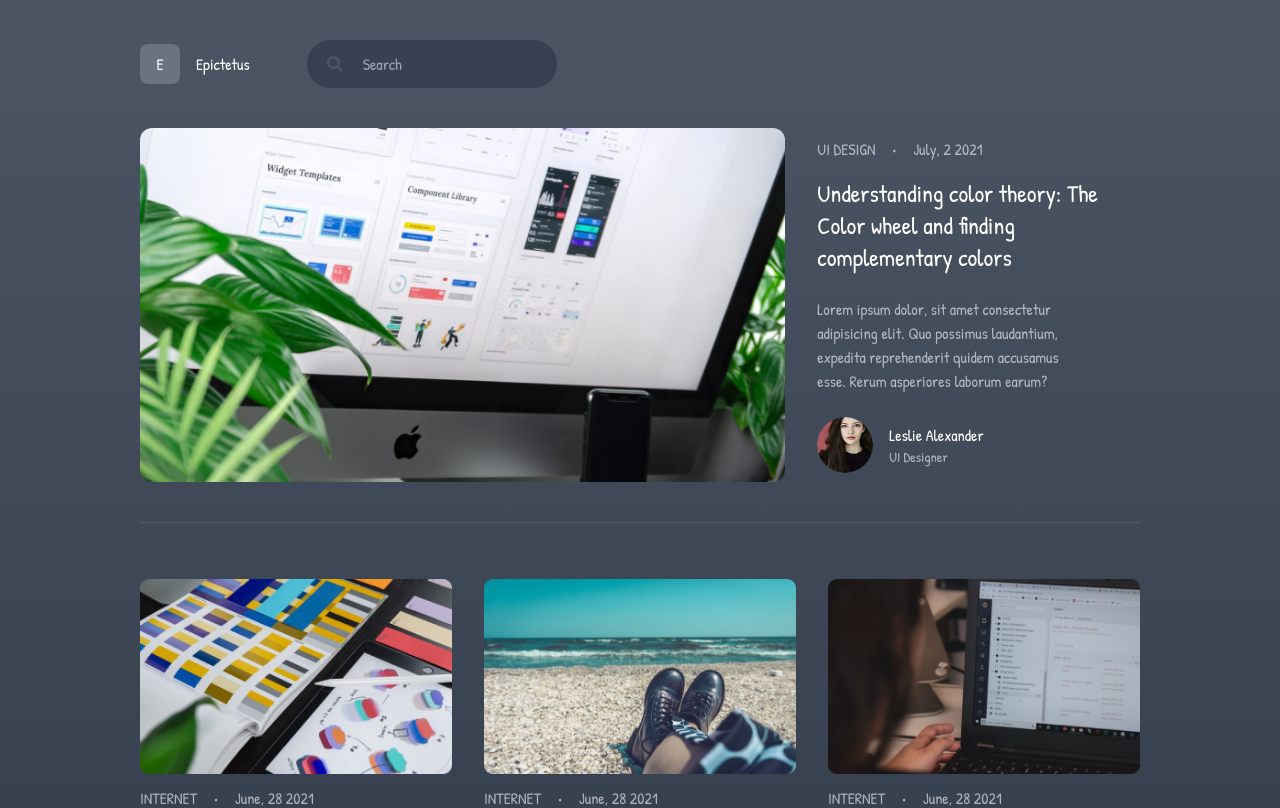
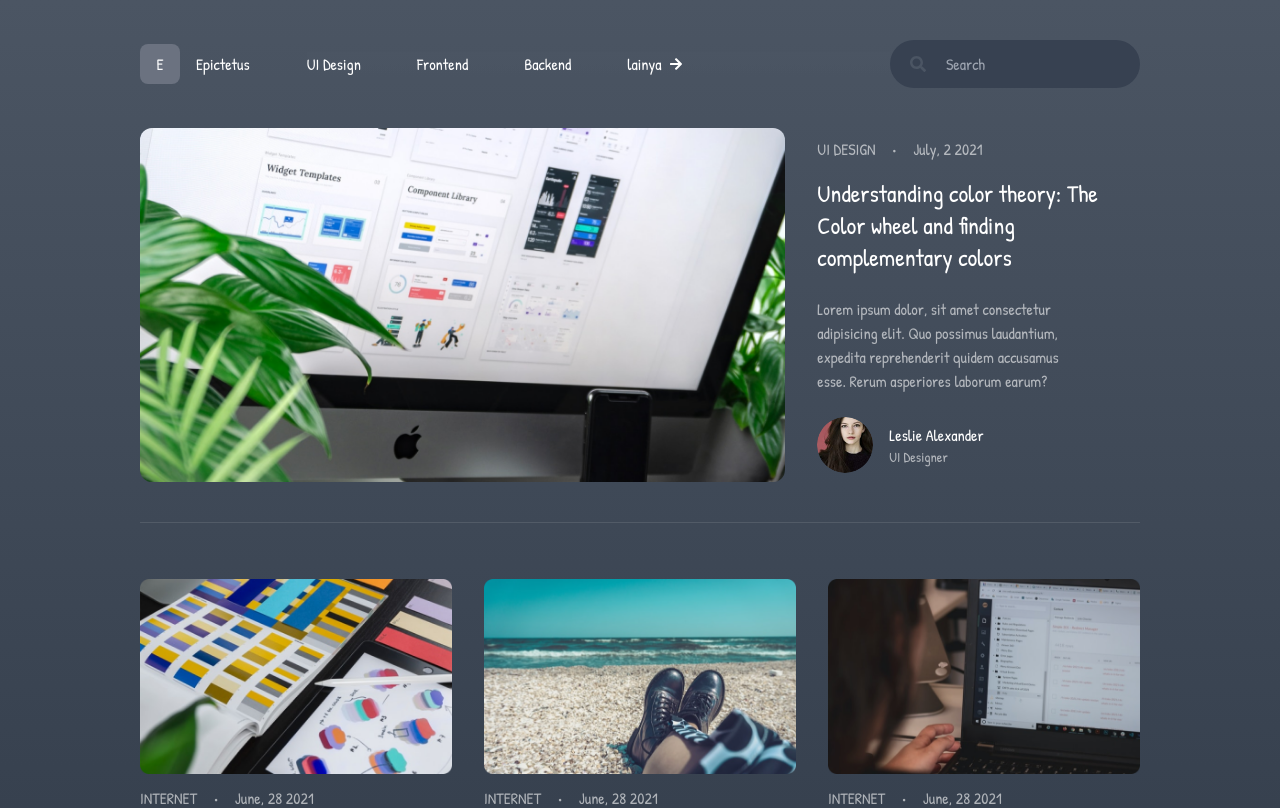
Before and after one commit to ardiansetya/slicing-ui-epictetus, a Next.js app: page / in a window 1280 px wide. Shown: the top 808 px of the page. Built offline with nearby package versions, Linux system fonts and the light colour scheme.

Commit message:
fix navbar kurang search

```diff
--- a/src/components/Navbar.jsx
+++ b/src/components/Navbar.jsx
@@ -38,15 +38,15 @@ const Navbar = () => {
           <FaSearch className="inline-block text-gray-400 " />
         </div>
         <div
-          className={`lg:w-7/12 w-full bg-gradient-to-b from-gray-600 to bg-gray-900 fixed h-full top-0 p-10 ${
+          className={`lg:w-7/12 w-full bg-gradient-to-b from-gray-600 to bg-gray-900 lg:bg-inherit lg:p-0 lg: lg:static lg:flex fixed h-full top-0 p-10 ${
             offCanvas ? "left-0" : "-left-full"
           }`}>
-          <div className="absolute top-10 right-10">
+          <div className="absolute top-10 right-10 lg:hidden">
             <button onClick={() => setOffCanvas(false)} className="text-2xl">
               X
             </button>
           </div>
-          <ul className=" flex lg:gap-14 lg:items-center flex-col space-y-4 ">
+          <ul className=" flex lg:gap-14 lg:items-center flex-col lg:flex-row space-y-4 lg:space-y-0 ">
             <li>
               <Link className="hover:underline" href={"/"}>
                 UI Design
```
